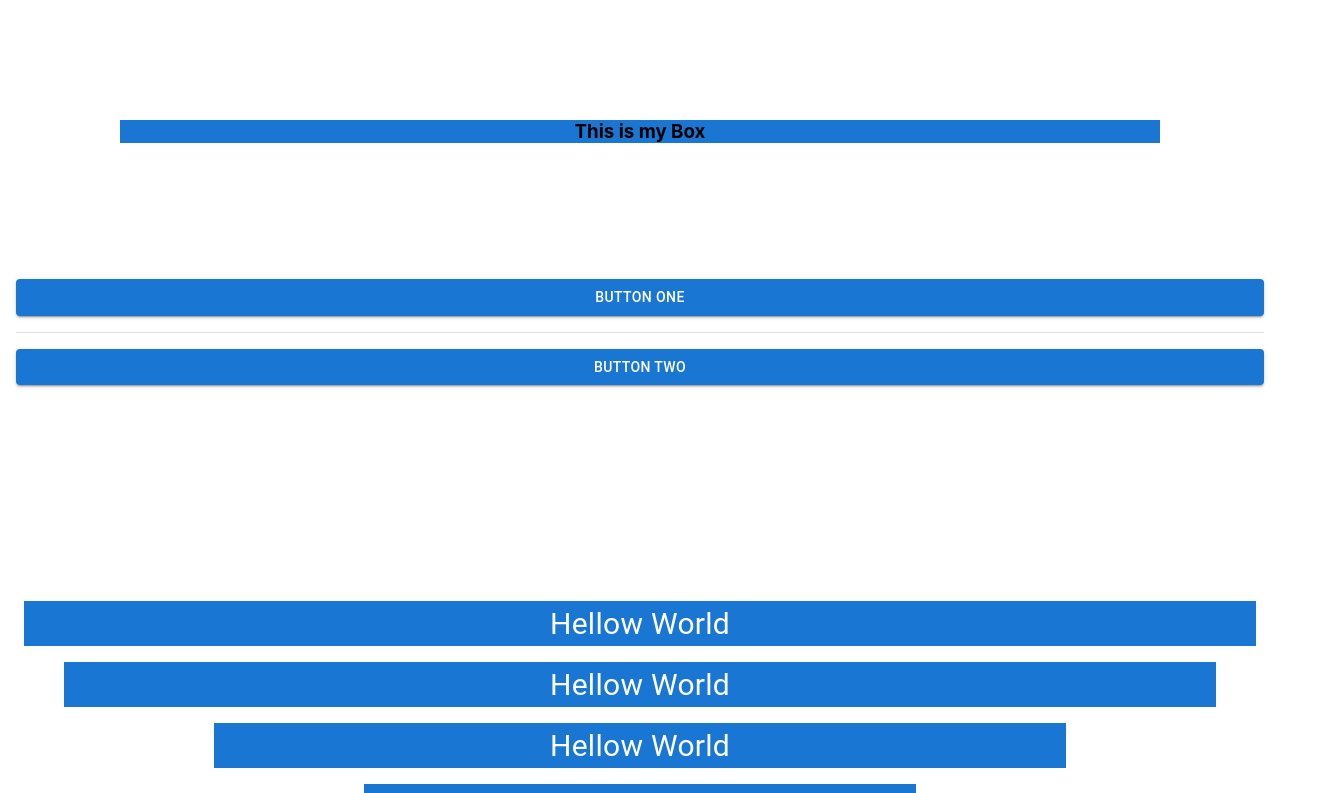
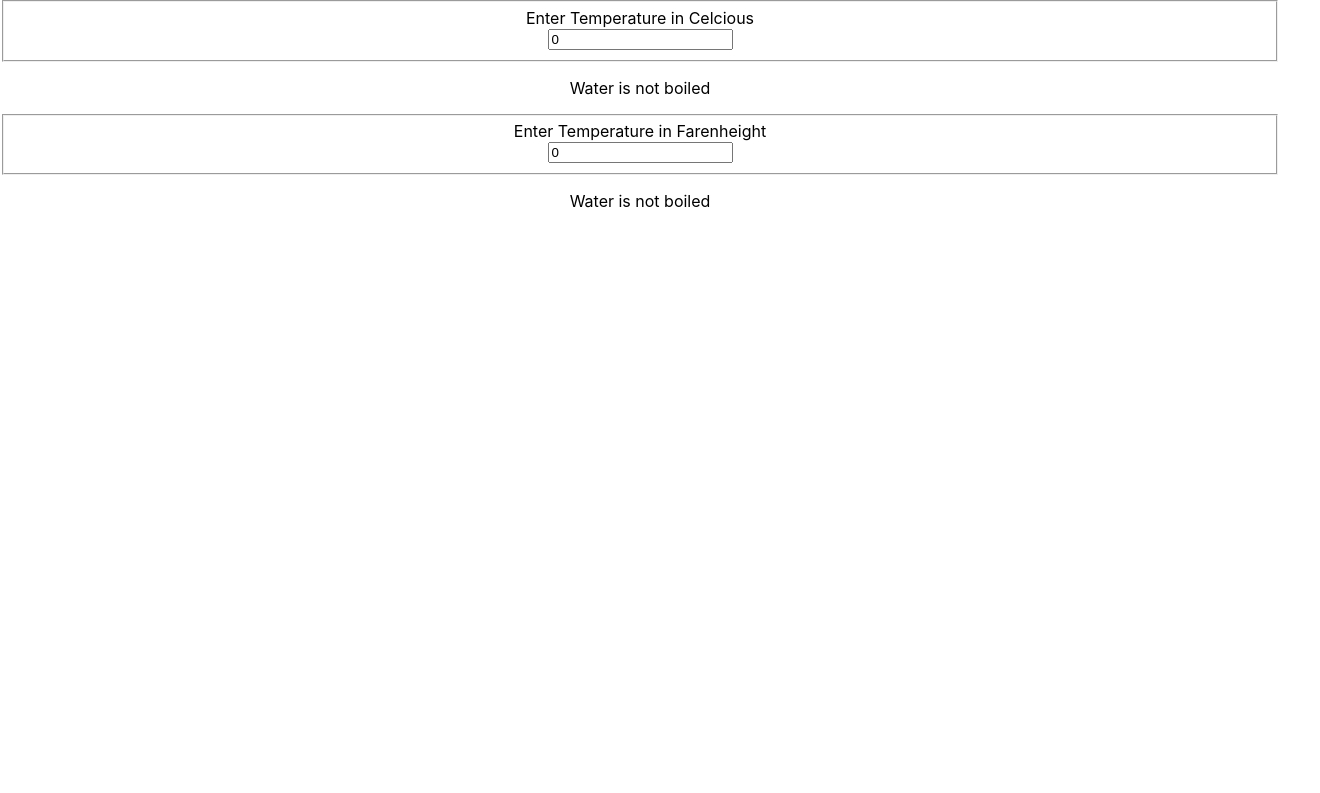
Before and after one commit to mehedihasan-swe/ReactJsComponents, a React (Create React App) app in the folder reactcomponents/: page / in a window 1280 px wide. Shown: the top 793 px of the page, 1320 px wide, since content can reach past the window. Built offline with nearby package versions, Linux system fonts and the light colour scheme; the HTML template or start-up script is replaced by a standard one.

Commit message:
[Style][Feat] Version 1.00

```diff
--- a/reactcomponents/src/App.js
+++ b/reactcomponents/src/App.js
@@ -1,14 +1,21 @@
 
 import './App.css';
-import ComButton from './components/ComButton';
-import Components from './components/Components';
+import Calculator from './componentsR/Calculator';
+
+
+// import ComButton from './components/ComButton';
+// import Components from './components/Components';
+// import Calculator from './componentsR/Calculator';
 
 
 function App() {
   return (
     <div className="App">
-      <Components/>
-     <ComButton/>
+
+     <Calculator/>
+
+      {/* <Components/> */}
+     {/* <ComButton/> */}
     </div>
   );
 }
--- /dev/null
+++ b/reactcomponents/src/New.css
@@ -0,0 +1,7 @@
+
+
+
+ .titles{
+    color: blue;
+    font-size: 58px !important;
+}
--- a/reactcomponents/src/components/Components.js
+++ b/reactcomponents/src/components/Components.js
@@ -1,44 +1,91 @@
-import { Box, Button, Divider, Typography } from '@mui/material'
-import { Container, Stack } from '@mui/system'
-import React from 'react'
+import { Accordion,  AccordionDetails, AccordionSummary, Box, Button, Card, CardActions, CardContent, CardMedia,   ThemeProvider, Typography } from '@mui/material'
+
+import React, { useState } from 'react'
+import ExpandMoreIcon from '@mui/icons-material/ExpandMore';
+import {  lightTheme,darkTheme} from './theme';
+import Ctupo from './componentsStyle';
+import '../New.css';
+
+
+
+
 
 export default function Components() {
+    const [theme, settheme]=useState(true)
     return (
-        <>
-            <Box sx={{
-                margin: "120px", display: "block", '&:hover': {
-                    backgroundColor: "secondary.main",
-                },
-            }} component='h3' bgcolor="primary.main"> This is my Box </Box>
+
+        <ThemeProvider theme={theme ? lightTheme : darkTheme}>
 
 
-            <Stack direction="column" spacing={2} p={2} divider=<Divider orientation='horizontal' flexItem /> >
-                <Button variant="contained" bgcolor="primary.main">Button one</Button>
-                <Button variant="contained" bgcolor="primary.main">Button two</Button>
-            </Stack>
+            <Box bgcolor='bw.main'>
+
+            <Ctupo p='90px' variant='h3'>Lorem Ipsum Header TEST</Ctupo>
+            <Typography className='titles'>This is ClassName </Typography>
+            <Button  className='custombtn' variant="contained" color="primary" onClick={() => settheme(!theme)}
+        >
+          Color Change
+        </Button>
+                <Box display='flex' flexDirection='column' justifyContent='center' sx={{padding:'80px 50px'}}>
+                    <Accordion>
+                        <AccordionSummary expandIcon={<ExpandMoreIcon/>}>
+                            <Typography>Accordion 1</Typography>
+                        </AccordionSummary>
+                        <AccordionDetails>
+                            <Typography component='p' textAlign='left'>
+                                IpsumLoremIpsumLoremIpsum LoremIpsumLor emIpsumLoremIpsumLoremIpsumLore mIpsumLoremIpsumLoremIpsumLorem</Typography>
+                        </AccordionDetails>
+                    </Accordion>
+                    <Accordion>
+                        <AccordionSummary expandIcon={<ExpandMoreIcon/>}>
+                            <Typography>Accordion 2</Typography>
+                        </AccordionSummary>
+                        <AccordionDetails>
+                            <Typography component='p'>
+                                IpsumLoremIpsumLoremIpsum LoremIpsumLor emIpsumLoremIpsumLoremIpsumLore mIpsumLoremIpsumLoremIpsumLorem</Typography>
+                        </AccordionDetails>
+                    </Accordion>
+                    <Accordion>
+                        <AccordionSummary expandIcon={<ExpandMoreIcon/>}>
+                            <Typography>Accordion 3</Typography>
+                        </AccordionSummary>
+                        <AccordionDetails>
+                            <Typography component='p'>
+                                IpsumLoremIpsumLoremIpsum LoremIpsumLor emIpsumLoremIpsumLoremIpsumLore mIpsumLoremIpsumLoremIpsumLorem</Typography>
+                        </AccordionDetails>
+                    </Accordion>
+                </Box>
+                <Box display='flex' justifyContent='center' mt='120px'>
+                    <Card sx={{ width: 500 }}>
+                        <CardMedia component='img' height='250px' image='https://encrypted-tbn0.gstatic.com/images?q=tbn:ANd9GcSK5JUWxhme21VhVQO3FbWenJbsR8wyqf5FXQ&s' />
+                        <CardContent>
+                            <Typography variant='h4' >Lorem Ipsum Header</Typography>
+                            <Typography>Lorem  Lorem IpsumLorem IpsumLorem IpsumLorem IpsumLorem IpsumLorem IpsumLorem IpsumLorem IpsumLorem IpsumLorem Ipsum  </Typography>
+                        </CardContent>
+                        <CardActions>
+                            <Box display="flex" justifyContent="center" width="100%" gap='20px'>
+                                <Button size='large' variant='contained'>Send</Button>
+                                <Button sx={{
+                                    backgroundColor: '#444',
+
+                                    color: '#fff',
+                                    '&:hover': {
+                                        backgroundColor: 'green'
+                                    }
+                                }} size='large' variant='contained'>Receive</Button>
+                            </Box>
+                        </CardActions>
+
+                    </Card>
 
 
-            <Container maxWidth="xl">
-                <Typography fontFamily={700} fontSize={30} mb={2} mt="200px" bgcolor="primary.main" color='#fff'>Hellow World</Typography>
-            </Container>
 
-            <Container maxWidth="lg">
-                <Typography fontFamily={700} fontSize={30} mb={2} bgcolor="primary.main" color='#fff'>Hellow World</Typography>
-            </Container>
+                </Box>
 
-            <Container maxWidth="md">
-              <Typography fontFamily={700} fontSize={30} mb={2} bgcolor="primary.main" color='#fff'>Hellow World</Typography>
-           </Container>
-              <Container maxWidth="sm">
-              <Typography fontFamily={700} fontSize={30} mb={2}  bgcolor="primary.main" color='#fff'>Hellow World</Typography>
-           </Container>
-              <Container maxWidth="xs">
-              <Typography fontFamily={700} fontSize={30} mb={2}  bgcolor="primary.main" color='#fff'>Hellow World</Typography>
-           </Container>
-              <Container fixed>
-              <Typography fontFamily={700} fontSize={30} mb={2}  bgcolor="primary.main" color='#fff'>Hellow World</Typography>
-           </Container>
+            </Box>
 
-        </>
+
+
+
+        </ThemeProvider>
     )
 }
--- /dev/null
+++ b/reactcomponents/src/components/Reactlogic.js
@@ -0,0 +1 @@
+rfc
--- /dev/null
+++ b/reactcomponents/src/components/componentsStyle.js
@@ -0,0 +1,12 @@
+import { styled, Typography } from "@mui/material";
+
+const Ctupo = styled(Typography)(({ theme }) => ({
+    color: 'red',
+    fontSize: '28px',
+    [theme.breakpoints.down('sm')]: {
+      color: 'blue',
+      fontSize: '12px',
+    },
+  }));
+Ctupo.displayName = 'CtupoStyledTypography';
+export default Ctupo;
--- /dev/null
+++ b/reactcomponents/src/components/theme.js
@@ -0,0 +1,45 @@
+import { createTheme } from "@mui/material";
+import { blue, brown } from "@mui/material/colors";
+
+// Light Theme
+export const lightTheme = createTheme({
+  palette: {
+    mode: 'light',
+    primary: {
+      main: '#563cec', // ✅ কালো রঙ
+    },
+    secondary: {
+      main: brown[500],
+    },
+    bw: {
+      main: '#E8ECF4',
+    },
+  },
+});
+
+// Dark Theme
+export const darkTheme = createTheme({
+  palette: {
+    mode: 'dark',
+    primary: {
+      main: '#ff0000', // ✅ লাল রঙ
+    },
+    secondary: {
+      main: blue[500],
+    },
+    bw: {
+      main: '#000000',
+    },
+  },
+
+  components:{
+    MuiButton:{
+        styleOverrides:{
+            containedPrimary:{
+                backgroundColor:blue[200],
+                color: '#fff',
+            }
+        }
+    }
+  }
+});
--- /dev/null
+++ b/reactcomponents/src/componentsR/BoilingVerdict.js
@@ -0,0 +1,11 @@
+import React from 'react';
+
+const BoilingVerdict = ({ celcious = 0 }) => {
+
+    if(celcious>=100){
+        return <p>Water is boiled</p>
+    }
+    return <p>Water is not boiled</p>
+}
+
+export default BoilingVerdict;
--- /dev/null
+++ b/reactcomponents/src/componentsR/Calculator.js
@@ -0,0 +1,20 @@
+import React, { Component } from 'react'
+import TemperatureInput from './TemperatureInput'
+
+
+export class Calculator extends Component {
+
+  render() {
+
+    return (
+      <div>
+
+        <TemperatureInput scales="c" />
+        <TemperatureInput scales="f" />
+
+      </div>
+    )
+  }
+}
+
+export default Calculator
--- /dev/null
+++ b/reactcomponents/src/componentsR/TemperatureInput.js
@@ -0,0 +1,37 @@
+import React, { Component } from 'react'
+import BoilingVerdict from './BoilingVerdict';
+
+
+const Scalenames={
+     c:"Celcious",
+     f:"Farenheight"
+}
+
+export class TemperatureInput extends Component {
+        state = {
+        temperature : 0,
+
+    }
+    tempChange = (e) =>{
+        this.setState({
+            temperature:e.target.value
+
+        });
+    }
+
+  render() {
+    const {temperature}=this.state;
+    const {scales}=this.props
+    return (
+      <div>
+        <fieldset>
+            <lagend>Enter Temperature in {Scalenames[scales]}</lagend> <br/>
+            <input type='text' onChange={this.tempChange} value={temperature}></input>
+        </fieldset>
+        <BoilingVerdict celcious={temperature}/>
+      </div>
+    )
+  }
+}
+
+export default TemperatureInput
```
